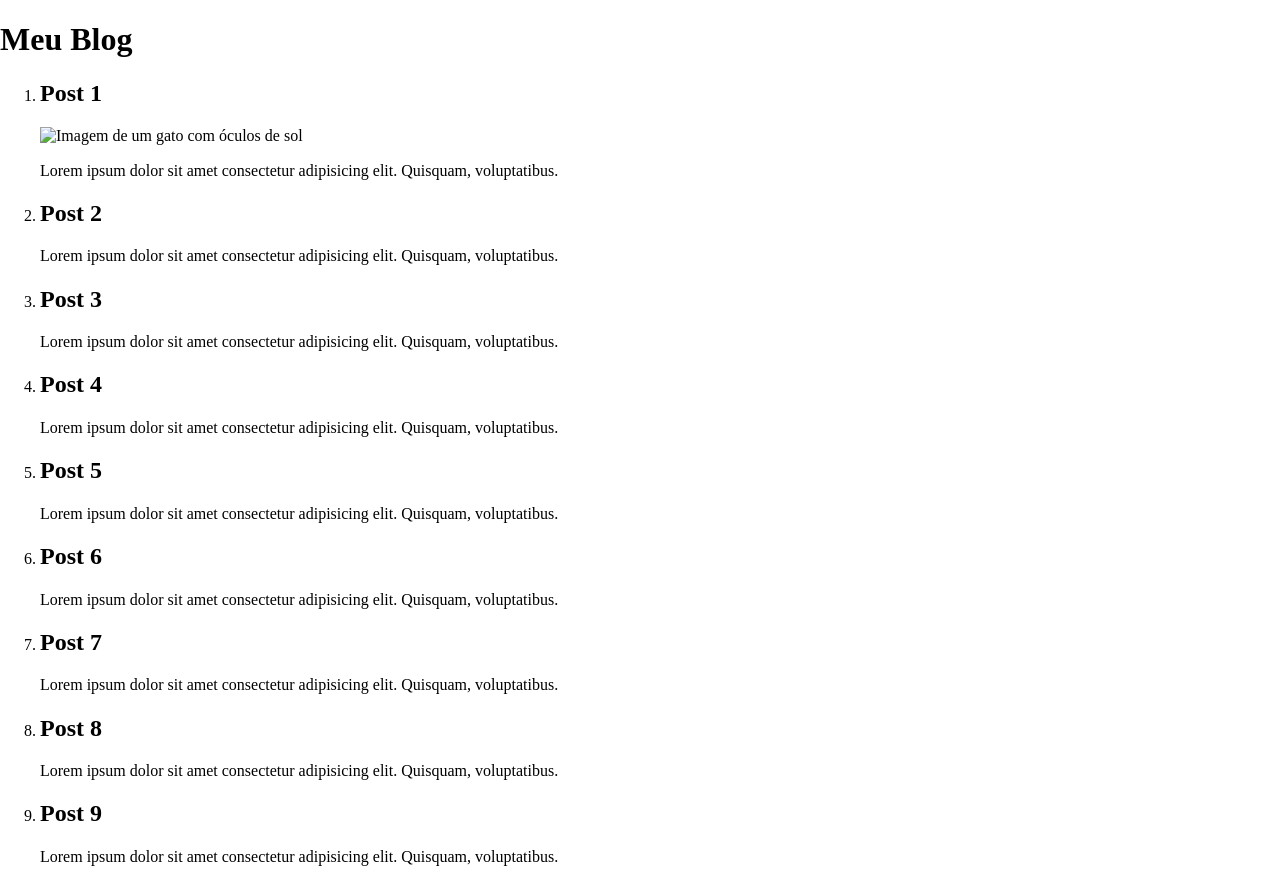
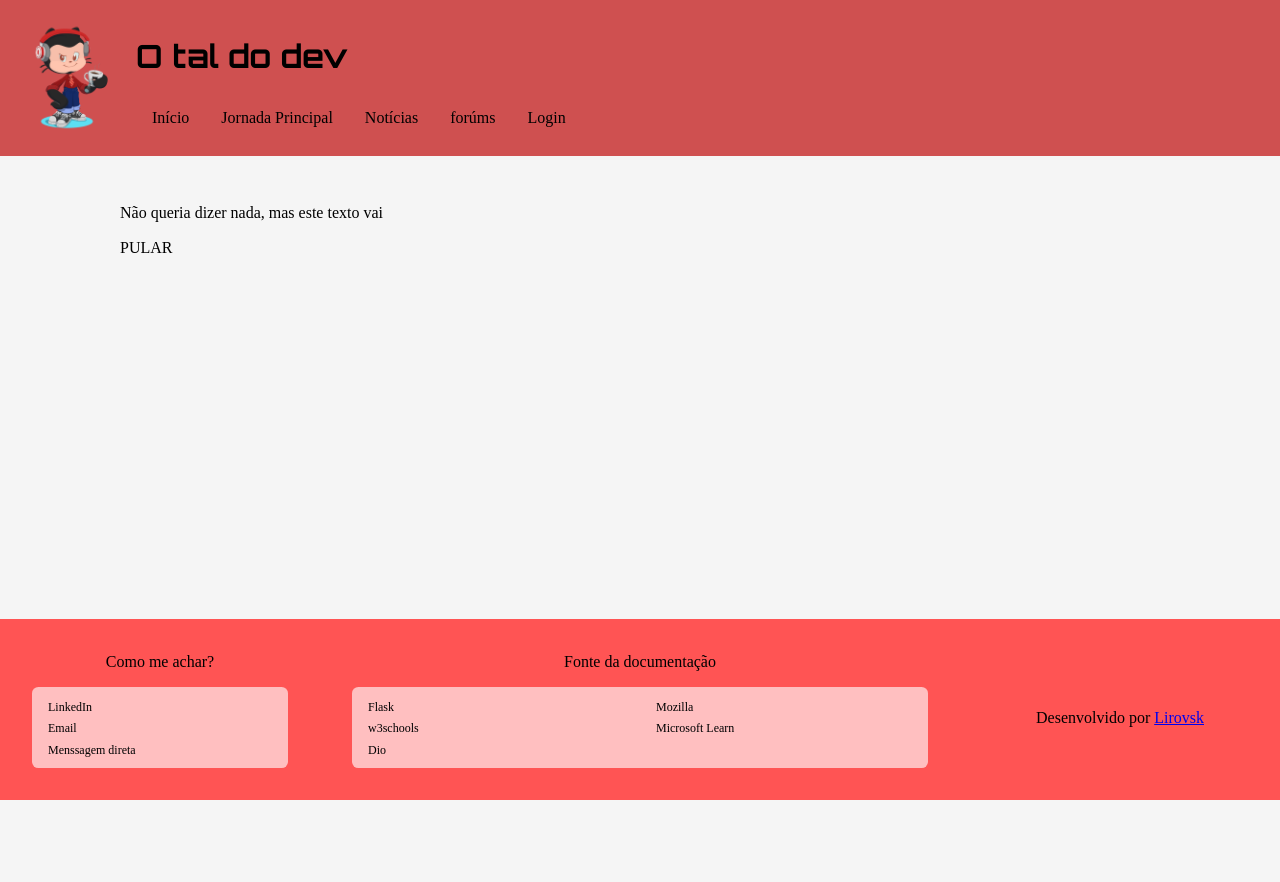
Before and after one commit to Lirovsk/javascript_lessons, a website: page Module 2/Web Kickstart/index.html in a window 1280 px wide. After the commit the page ends 800 px from the top, so only its background shows below. Drawn offline with nearby package versions, Linux system fonts and the light colour scheme.

Commit message:
general admission

```diff
--- /dev/null
+++ b/Module 2/Web Kickstart/assets/css/style.css
@@ -0,0 +1,217 @@
+@font-face {
+    font-family: 'Roboto';
+    src: url('../fonts/Roboto-Regular.ttf') format('truetype');
+    font-style: normal;
+}
+
+@font-face {
+    font-family: 'Roboto';
+    src: url('../fonts/Roboto-italic.ttf') format('truetype');
+    font-style: italic;
+}
+
+@font-face {
+    font-family: 'Roboto';
+    src: url('../fonts/PlayfairDisplay.ttf') format('truetype');
+    font-style: normal;
+}
+
+@font-face {
+    font-family: 'Playfair Display';
+    src: url('../fonts/PlayfairDisplay-italic.ttf') format('truetype');
+    font-style: italic;
+}
+
+@font-face {
+    font-family: 'Orbitron';
+    src: url('../fonts/Orbitron.ttf') format('truetype');
+    font-style: normal;
+}
+
+html, body {
+    height: 100%;
+}
+
+body{
+    display: flex;
+    flex-direction: column;
+    min-height: 100%;
+    background-color: whitesmoke;
+}
+
+main{
+    flex: 1;
+}
+
+
+
+header{
+    background-color: rgb(207, 80, 80);
+
+}
+
+header ul{
+    list-style: none;
+    display: inline-flex;
+    padding-left:.5rem;
+    li{
+        box-sizing: border-box;
+        text-align: left;
+        padding: 0;
+    }
+}
+
+header h1{
+    font-family: 'Orbitron', sans-serif;
+    margin-left: .5rem;
+}
+
+header ul.links{
+    list-style: none;
+    display: inline-flex;
+    padding-left:.5rem;
+    li{
+        box-sizing: border-box;
+        text-align: left;
+        padding: .8rem;
+        padding-left: 1rem;
+        padding-right: 1rem;
+    }
+}
+
+header a{
+    color: black;
+    text-decoration: none;
+}
+
+header img{
+    max-width: 120px;
+    height: auto;
+    padding: 0rem;
+}
+
+header div.logo{
+    padding: 0;
+}
+
+header div.organize{
+    display: flex;
+    flex-direction: column;
+    justify-content: flex-end;
+    height: 100%;
+}
+
+
+
+main{
+
+    margin: 2rem;
+    margin-left: 7.5rem;
+    margin-right: 7.5rem;
+
+    p{
+        text-align: justify;
+    }
+}
+
+
+#container {
+  width: 400px;
+  height: 400px;
+  position: relative;
+  background: yellow;
+}
+
+#animate {
+  width: 50px;
+  height: 50px;
+  position: absolute;
+  background: red;
+}
+
+
+
+
+
+
+footer{
+    background-color: rgb(255, 84, 84);
+}
+
+footer ul.basicDivision{
+    list-style: none;
+    display: grid;
+    grid-template-columns: 1fr 2fr 1fr;
+    padding: 0;
+    margin: 0;
+    li{
+        box-sizing: border-box;
+        margin: 1rem;
+        text-align: center;
+        color: black;
+    }
+}
+
+footer div.links{
+    margin: 1rem;
+    background-color: rgb(255, 191, 192);
+    border-radius: .4rem;
+}
+
+footer div.link-forMe{
+    display: flex;
+    flex-direction: column;
+    height: 100%;
+    justify-content: center;
+}
+
+footer ul.documentationLinks{
+    list-style: none;
+    margin: 0;
+    padding: 0;
+    margin-top: .4rem;
+    padding-top: .4rem;
+    padding-bottom: .6rem;
+    display: grid;
+    grid-template-columns: 1fr 1fr;
+    li{
+        box-sizing: border-box;
+        margin: 0;
+        margin-left: 1rem;
+        padding-top: .2rem;
+        text-align: left;
+        background-color: inherit;
+    }
+}
+
+footer ul.documentationLinks2{
+    list-style: none;
+    margin: 0;
+    padding: 0;
+    margin-top: .4rem;
+    padding-top: .4rem;
+    padding-bottom: .6rem;
+    display: flex;
+    flex-direction: column;
+
+    li{
+        box-sizing: border-box;
+        margin: 0;
+        margin-left: 1rem;
+        padding-top: .2rem;
+        text-align: left;
+        background-color: inherit;
+    }
+}
+
+footer a.docReferences{
+    font-size: 12px;
+    color: black;
+    text-decoration: none;
+}
+
+footer a.docReferences2{
+    font-size: 12px;
+    color: black;
+    text-decoration: none;
+}
--- /dev/null
+++ b/Module 2/Web Kickstart/assets/js/actions.js
@@ -0,0 +1,22 @@
+
+
+function jumpText() {
+    const element = document.getElementById("jump");
+    if (!element) return;
+    const originalSize = parseInt(window.getComputedStyle(element).fontSize, 10);
+    const maxSize = originalSize + 5;
+    let currentSize = originalSize;
+    let direction = 1;
+    const interval = setInterval(() => {
+        currentSize += direction;
+        element.style.fontSize = currentSize + 'px';
+        if (currentSize >= maxSize || currentSize <= originalSize) {
+            direction *= -1;
+        }
+    }, 50); // Adjust speed as needed
+}
+
+
+document.addEventListener("DOMContentLoaded", function () {
+    jumpText();
+});
--- a/Module 2/Web Kickstart/index.html
+++ b/Module 2/Web Kickstart/index.html
@@ -1,62 +1,75 @@
 <!DOCTYPE html>
-<html lang="en">
+<html lang="pt-br">
 <head>
     <meta charset="UTF-8">
     <meta name="viewport" content="width=device-width, initial-scale=1.0">
     <title>Teste</title>
     <link rel="stylesheet" href=".\node_modules\normalize.css\normalize.css">
-    <link rel="stylesheet" href="assets/css/body.css">
-    <link rel="preconnect" href="https://fonts.googleapis.com">
-<link rel="preconnect" href="https://fonts.gstatic.com" crossorigin>
-<link href="https://fonts.googleapis.com/css2?family=Orbitron:wght@400..900&family=Roboto:ital,wght@0,100..900;1,100..900&display=swap" rel="stylesheet">
-
+    <link rel="stylesheet" href=".\assets\css\style.css">
+    <script src=".\assets\js\actions.js"></script>
 </head>
 <body>
-    <div>
-        <section>
-            <h1>Meu Blog</h1>
+    <header>
+        <ul>
+            <li >
+            <div class="logo">
+                <img src=".\assets\images\mycat.png" alt="A cute imagem of octocat">
+            </div>
+            </li>
+            <li>
+                <div class="organize">
+                <h1>O tal do dev</h1>
+                <ul class="links">
+                    <li><a href=".\index.html">Início</a></li>
+                    <li><a href=".\jornada-principal.html">Jornada Principal</a></li>
+                    <li><a href=".\noticias.html">Notícias</a></li>
+                    <li><a href=".\foruns.html">forúms</a></li>
+                    <li><a href=".\sobre.html">Login</a></li>
+                </ul>
+                </div>
+            </li>
+        </ul>
 
-            <ol class="liststyle">
-                <li class="post1">
-                    <h2>Post 1</h2>
-                    <img src=".\assets\images\codercat.jpg" alt="Imagem de um gato com óculos de sol" class="imgpost">
-                    <p>Lorem ipsum dolor sit amet consectetur adipisicing elit. Quisquam, voluptatibus.</p>
-                </li>
-                <li class="post2">
-                    <h2>Post 2</h2>
-                    <p>Lorem ipsum dolor sit amet consectetur adipisicing elit. Quisquam, voluptatibus.</p>
-                </li>
-                <li class="post2">
-                    <h2>Post 3</h2>
-                    <p>Lorem ipsum dolor sit amet consectetur adipisicing elit. Quisquam, voluptatibus.</p>
-                </li>
-                <li class="post1">
-                    <h2>Post 4</h2>
-                    <p>Lorem ipsum dolor sit amet consectetur adipisicing elit. Quisquam, voluptatibus.</p>
-                </li>
-                <li class="post1">
-                    <h2>Post 5</h2>
-                    <p>Lorem ipsum dolor sit amet consectetur adipisicing elit. Quisquam, voluptatibus.</p>
-                </li>
-                <li class="post2">
-                    <h2>Post 6</h2>
-                    <p>Lorem ipsum dolor sit amet consectetur adipisicing elit. Quisquam, voluptatibus.</p>
-                </li>
-                <li class="post2">
-                    <h2>Post 7</h2>
-                    <p>Lorem ipsum dolor sit amet consectetur adipisicing elit. Quisquam, voluptatibus.</p>
-                </li>
-                <li class="post1">
-                    <h2>Post 8</h2>
-                    <p>Lorem ipsum dolor sit amet consectetur adipisicing elit. Quisquam, voluptatibus.</p>
-                </li>
-                <li class="post1">
-                    <h2>Post 9</h2>
-                    <p>Lorem ipsum dolor sit amet consectetur adipisicing elit. Quisquam, voluptatibus.</p>
-                </li>
-            </ol>
-        </section>
-    </div>
+    </header>
+    <main>
+        <p>Não queria dizer nada, mas este texto vai <p id="jump">PULAR</p></p>
+
+    </main>
+    <footer>
+        <br>
+        <ul class="basicDivision">
+            <li>
+                Como me achar?
+                <div class="links">
+                    <ul class="documentationLinks2">
+                        <li><a href="www.linkedin.com/in/joão-vitor-lira-araujo" class="docReferences2">LinkedIn</a></li>
+                        <li><a href="mailto:araujojv04@yahoo.com" class="docReferences2">Email</a></li>
+                        <li><a href="" class="docReferences2">Menssagem direta</a></li>
+                    </ul>
+                </div>
+            </li>
+
+            <li>
+                Fonte da documentação
+                <div class="links">
+                <ul class="documentationLinks">
+                    <li><a class="docReferences" href="https://flask.palletsprojects.com/en/stable/">Flask</a></li>
+                    <li><a class="docReferences" href="https://developer.mozilla.org/pt-BR/">Mozilla</a></li>
+                    <li><a class="docReferences" href="https://www.w3schools.com/">w3schools</a></li>
+                    <li><a class="docReferences" href="https://learn.microsoft.com/pt-br/">Microsoft Learn</a></li>
+                    <li><a class="docReferences" href="https://www.dio.me/">Dio</a></li>
+                    <li></li>
+                </ul>
+                </div>
+            </li>
+
+            <li>
+                <div class="link-forMe">
+                    <p>Desenvolvido por <a href="https://github.com/Lirovsk">Lirovsk</a></p>
+                </div>
+            </li>
+        </ul>
+    </footer>
 
 </body>
 </html>
```
Also changed, not shown: Module 2/Web Kickstart/assets/fonts/Orbitron.ttf (added), Module 2/Web Kickstart/assets/fonts/PlayfairDisplay-Italic.ttf (added), Module 2/Web Kickstart/assets/fonts/PlayfairDisplay.ttf (added), Module 2/Web Kickstart/assets/fonts/Roboto-Regular.ttf (added), Module 2/Web Kickstart/assets/fonts/Roboto-italic.ttf (added), Module 2/Web Kickstart/assets/images/mycat.png (added).
